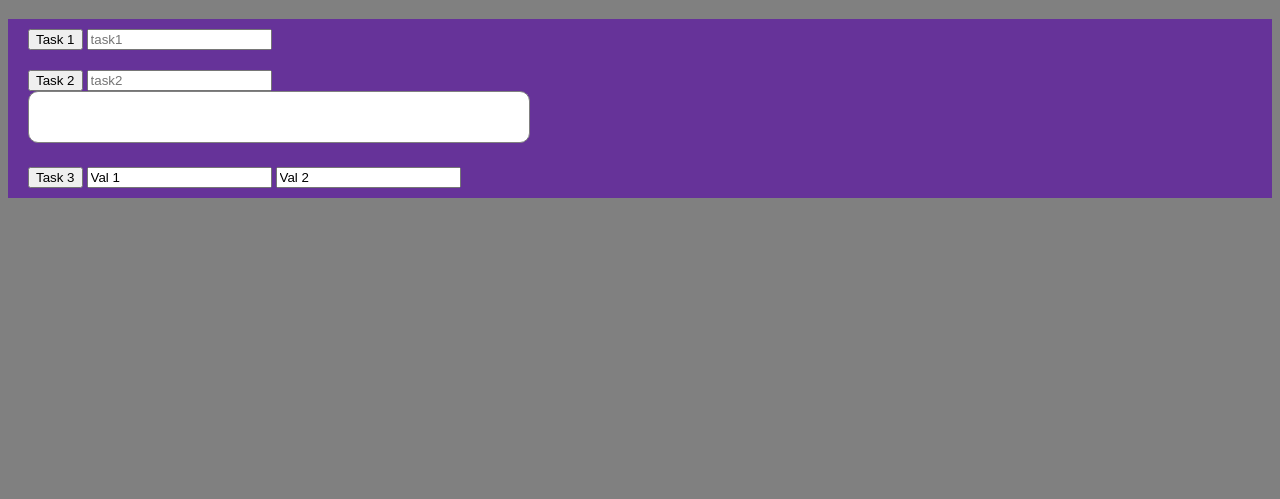
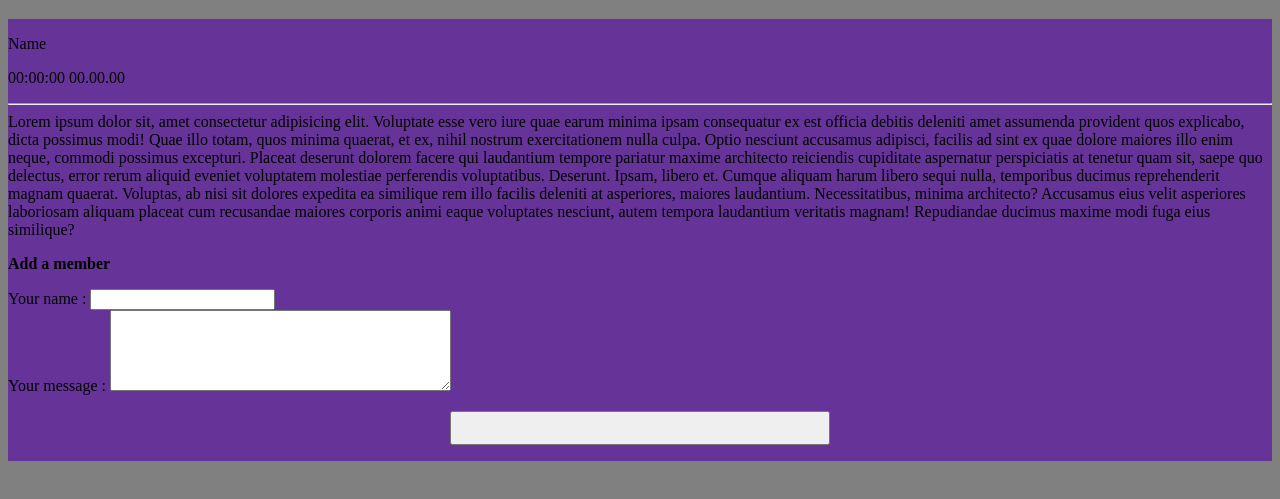
Before and after one commit to tolikappEd/js_1412, a plain HTML site: page index.html in a window 1280 px wide. Shown: the part 61-560 px from the top of the page. Drawn offline with Linux system fonts and the light colour scheme.

Commit message:
Update index.html

```diff
--- a/index.html
+++ b/index.html
@@ -12,35 +12,41 @@
 
 
 <main>
-<div class="task">
-    <button onclick="task1()" > Task 1
-    </button>
 
-    <input type="text"  id="inp1" placeholder="task1">
+<form action="">
 
-</div>
+   <div class="ShowMess">
+        <div class="topInShow">
+            <p id="Name_Sh">Name</p>
+            <p id="Date_Sh">00:00:00 00.00.00</p>
+        </div>
+            <hr>
 
-<div class="task">
-    <button onclick="task2()" > Task 2
-    </button>
+            <div id="Text_Sh">
+Lorem ipsum dolor sit, amet consectetur adipisicing elit. Voluptate esse vero iure quae earum minima ipsam consequatur ex est officia debitis deleniti amet assumenda provident quos explicabo, dicta possimus modi!
+Quae illo totam, quos minima quaerat, et ex, nihil nostrum exercitationem nulla culpa. Optio nesciunt accusamus adipisci, facilis ad sint ex quae dolore maiores illo enim neque, commodi possimus excepturi.
+Placeat deserunt dolorem facere qui laudantium tempore pariatur maxime architecto reiciendis cupiditate aspernatur perspiciatis at tenetur quam sit, saepe quo delectus, error rerum aliquid eveniet voluptatem molestiae perferendis voluptatibus. Deserunt.
+Ipsam, libero et. Cumque aliquam harum libero sequi nulla, temporibus ducimus reprehenderit magnam quaerat. Voluptas, ab nisi sit dolores expedita ea similique rem illo facilis deleniti at asperiores, maiores laudantium.
+Necessitatibus, minima architecto? Accusamus eius velit asperiores laboriosam aliquam placeat cum recusandae maiores corporis animi eaque voluptates nesciunt, autem tempora laudantium veritatis magnam! Repudiandae ducimus maxime modi fuga eius similique?
 
-    <input type="text"  id="inp2" placeholder="task2">
-<br>
-    <div class="output" id="task2_out">
+            </div>
 
-    </div>
+        <div>
+
+        </div>
+
+   </div>
 
 
-</div>
+    <p class="adM" style="font-weight: bold;">Add a member</p>
+        <div class="inps" ><label for="" style="width: 150px;">Your name : </label><input type="text" id="inpName"></div>
+        <div class="inps" ><label for="" style="width: 150px; ">Your message : </label><textarea id="inpMessage" cols="40" rows="5"></textarea></div>
+        <p style="text-align:center;"><input type="button" id="sub" text="Submit" style="width: 30%; color: black; font-size: 18pt;" onclick="subShow()">
+        </p>
 
-<div class="task">
-    <button onclick="task3()" > Task 3
-    </button>
 
-    <input type="text"  id="inp3.1" placeholder="task3.1">
-    <input type="text"  id="inp3.2" placeholder="task3.2">
+</form>
 
-</div>
 
 
 
```
